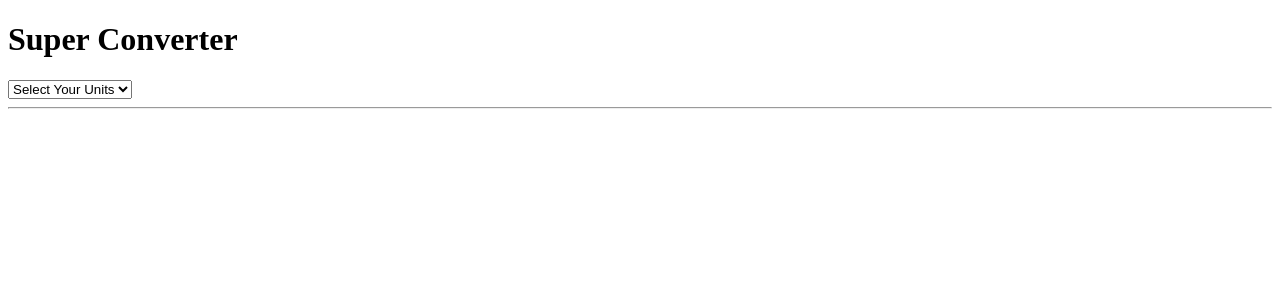
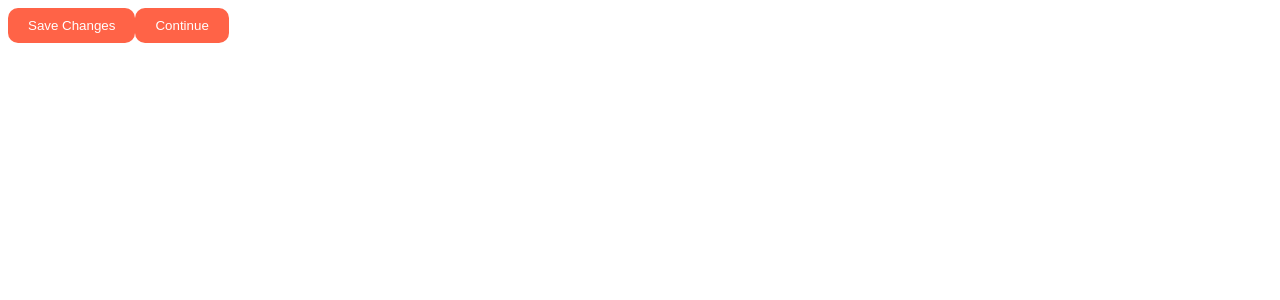
Before and after one commit to Study-zip/movie-app, a React (Vite) app: page / in a window 1280 px wide. Shown: the top 300 px of the page. Built offline with nearby package versions, Linux system fonts and the light colour scheme.

Commit message:
feat: Btn component - props 예시

```diff
--- a/src/App.tsx
+++ b/src/App.tsx
@@ -1,23 +1,29 @@
-import React, { useState } from "react";
-import MinutesToHours from "./components/MinutesToHours";
-import KmToMiles from "./components/KmToMiles";
+import { FC } from "react";
 
+interface BtnProps {
+  text: string;
+}
+
+const Btn: FC<BtnProps> = ({ text }) => {
+  return (
+    <button
+      style={{
+        backgroundColor: "tomato",
+        color: "#fff",
+        padding: "10px 20px",
+        border: 0,
+        borderRadius: 10,
+      }}
+    >
+      {text}
+    </button>
+  );
+};
 const App = () => {
-  const [index, setIndex] = useState(0);
-  const onSelect = (event: React.ChangeEvent<HTMLSelectElement>) => {
-    setIndex(Number(event.target.value));
-  };
   return (
     <>
-      <h1>Super Converter</h1>
-      <select value={index} onChange={onSelect}>
-        <option value={0}>Select Your Units</option>
-        <option value={1}>Minutes & Hours</option>
-        <option value={2}>Km & Miles</option>
-      </select>
-      <hr />
-      {index === 1 ? <MinutesToHours /> : null}
-      {index === 2 ? <KmToMiles /> : null}
+      <Btn text="Save Changes" />
+      <Btn text="Continue" />
     </>
   );
 };
```
